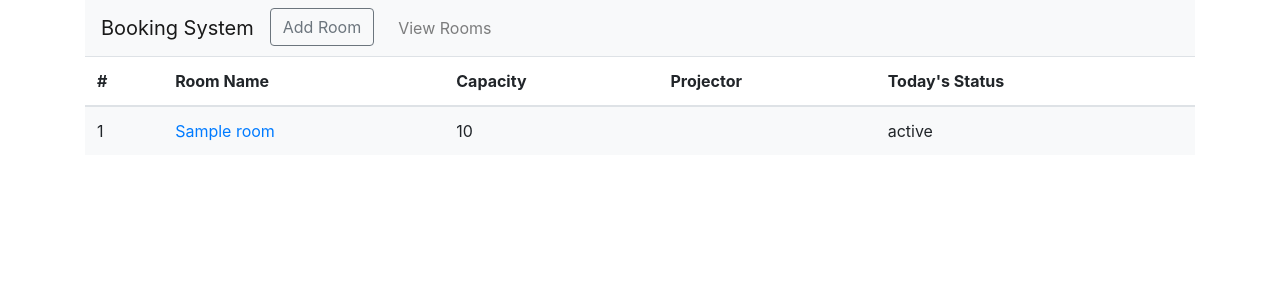
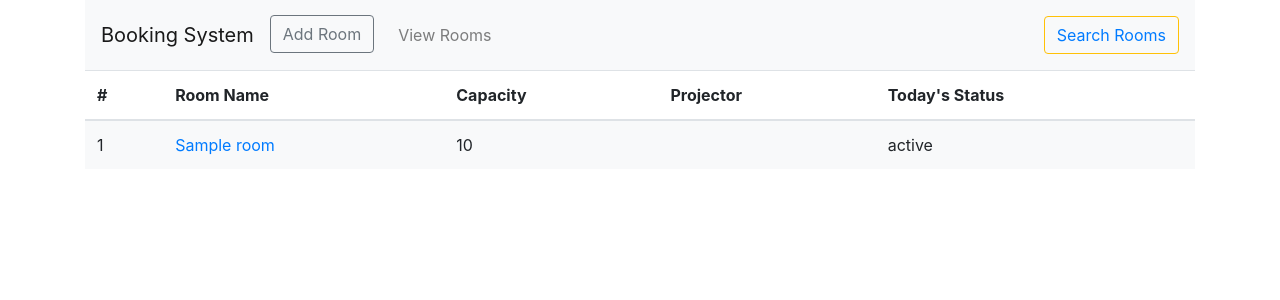
Before and after one commit to marcel-ctrl-art/room-booking-system, a Django app: template templates/all_rooms.html in a window 1280 px wide. Shown: the top 300 px of the page. Run offline with Django 3.2, Linux system fonts and the light colour scheme; the template is opened without the code that fills it: most values are stand-ins (such as "Sample title", 1, 10 or a date in 2020); some libraries are stand-ins or nearby versions.

Commit message:
Add button to search for rooms

```diff
--- a/templates/base.html
+++ b/templates/base.html
@@ -24,6 +24,7 @@
         <a class="nav-link pl-4" href="{% url 'rooms_list' %}">View Rooms</a>
       </li>
     </ul>
+    <button class="btn btn-outline-warning my-2 my-sl-0" type="submit"><a href="{% url 'search_room' %}">Search Rooms</a></button>
   </div>
 </nav>
 {% block content %}
```
